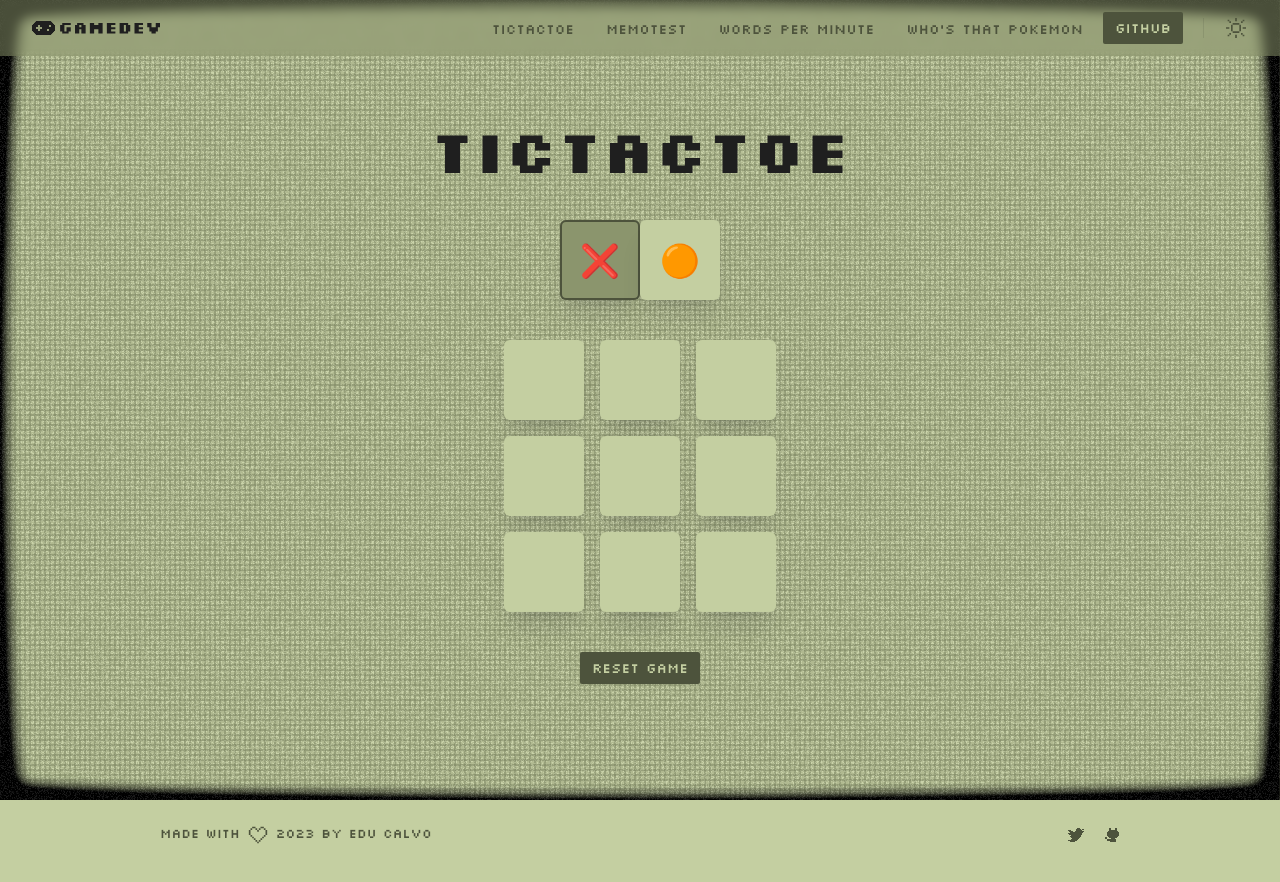
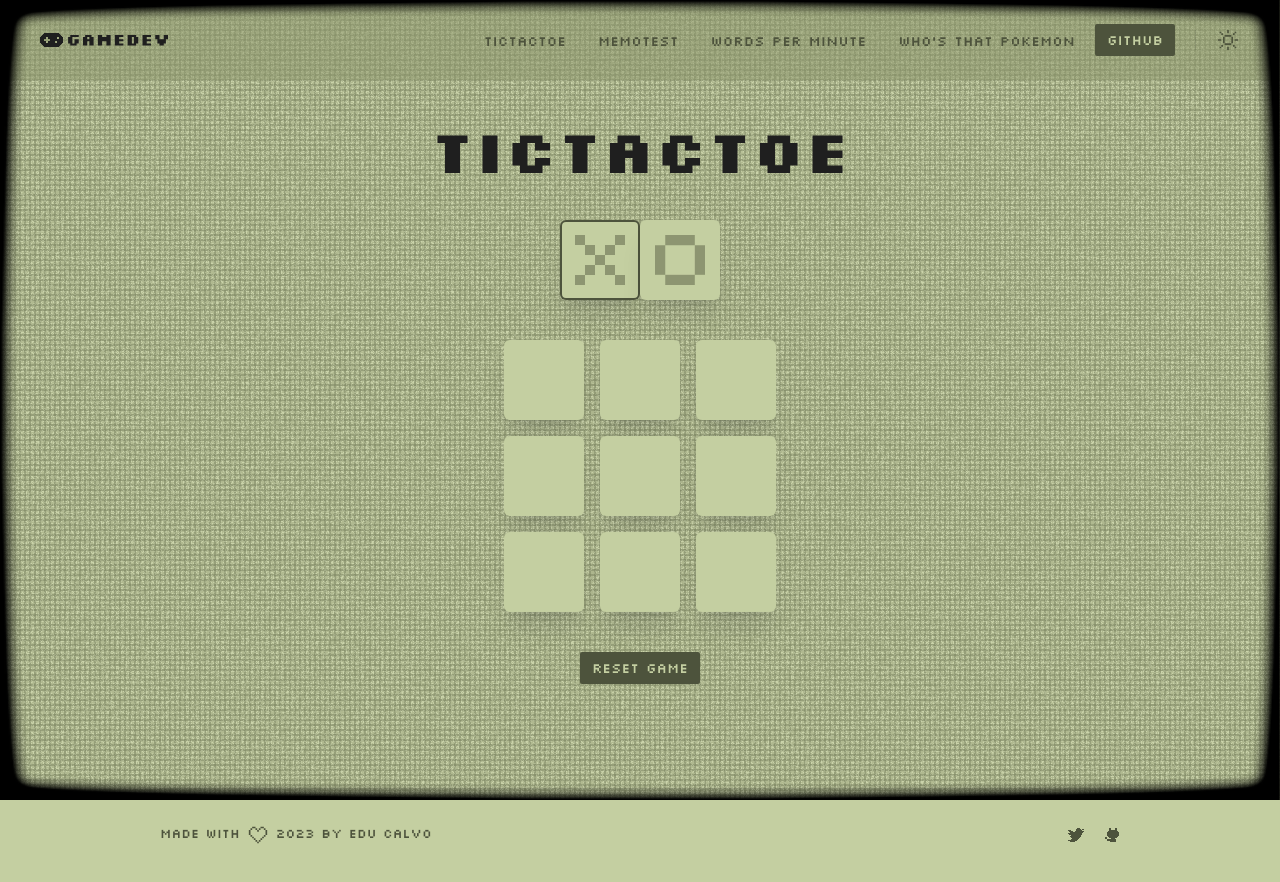
Before and after one commit to educlopez/gamedev, a Next.js app: page /games/tictactoe in a window 1280 px wide. Shown: the top 882 px of the page. Built offline with nearby package versions, Linux system fonts and the light colour scheme.

Commit message:
Update Header and Square components

```diff
--- a/src/components/Header.jsx
+++ b/src/components/Header.jsx
@@ -40,8 +40,7 @@ export const Header = forwardRef(function Header({ className }, ref) {
       ref={ref}
       className={clsx(
         className,
-        'fixed inset-x-0 top-0 z-50 flex h-14 items-center justify-between gap-12 px-4 transition sm:px-6 lg:z-30 lg:px-8',
-        !isInsideMobileNavigation && 'backdrop-blur-sm dark:backdrop-blur',
+        'fixed inset-x-0 top-0 z-40 flex h-20 items-center justify-between gap-12 px-4 transition sm:px-6 lg:z-30 lg:px-10',
         isInsideMobileNavigation
           ? 'bg-gameboy-400 dark:bg-gameboy-900'
           : 'bg-gameboy-400/[var(--bg-opacity-light)] dark:bg-gameboy-900/[var(--bg-opacity-dark)]'
--- a/src/components/Square.jsx
+++ b/src/components/Square.jsx
@@ -1,16 +1,30 @@
-import { motion } from 'framer-motion'
+import Image from 'next/image';
+import oicon from '@/images/tictactoe/o.png';
+import xicon from '@/images/tictactoe/x.png';
+import { motion } from 'framer-motion';
 
-import { FADE_UP_ANIMATION_VARIANTS } from '../lib/constants'
 
-export const Square = ({ children, isSelected, updateBoard, index }) => {
+
+import { FADE_UP_ANIMATION_VARIANTS } from '../lib/constants';
+
+
+export const Square = ({
+  children,
+  isSelected,
+  updateBoard,
+  index,
+  isInteractive = true,
+}) => {
   const className = `w-20 h-20 shadow-xl shadow-slate-900/10 rounded-md grid place-items-center text-4xl ${
     isSelected
-      ? 'bg-gameboy-400 ring-gameboy-700 dark:bg-gameboy-400 dark:ring-gameboy-100  ring-inset ring-2'
+      ? 'bg-gameboy-100 ring-gameboy-700 dark:bg-gameboy-700 dark:ring-gameboy-100  ring-inset ring-2'
       : 'bg-gameboy-100 dark:bg-gameboy-700'
   }`
 
   const handleClick = () => {
-    updateBoard(index)
+    if (isInteractive) {
+      updateBoard(index)
+    }
   }
 
   return (
@@ -19,7 +33,13 @@ export const Square = ({ children, isSelected, updateBoard, index }) => {
       className={className}
       variants={FADE_UP_ANIMATION_VARIANTS}
     >
-      {children}
+      {children === 'X' ? (
+        <Image src={xicon} alt="symbol" width={50} height={50} />
+      ) : children === 'O' ? (
+        <Image src={oicon} alt="symbol" width={50} height={50} />
+      ) : (
+        children
+      )}
     </motion.div>
   )
 }
--- a/src/lib/constants.js
+++ b/src/lib/constants.js
@@ -1,7 +1,7 @@
 export const TURNS = {
   // turnos
-  X: '❌',
-  O: '🟠',
+  X: 'X',
+  O: 'O',
 }
 
 export const WINNER_COMBOS = [
--- a/src/pages/_app.jsx
+++ b/src/pages/_app.jsx
@@ -52,8 +52,8 @@ export default function App({ Component, pageProps, router }) {
       >
         <div className="relative">
           <main className={`${silkscreen.variable}`}>
+            <div className="fixed top-0 left-0 z-50 w-full h-screen pointer-events-none crt"></div>
             <div className="fixed top-0 left-0 w-full h-screen overflow-hidden box-bg">
-              <div className="absolute top-0 left-0 z-0 w-full h-full crt"></div>
               <div className="noise absolute z-0 inset-[-200%] h-[400%] w-[400%] bg-[url('/images/framernoise.png')] bg-[length:256px] bg-left-top opacity-[10%]"></div>
               <div
                 className="fixed top-0 left-0 w-full h-full dark:hidden -z-10"
--- a/src/pages/games/tictactoe.jsx
+++ b/src/pages/games/tictactoe.jsx
@@ -1,7 +1,6 @@
 import { useEffect, useState } from 'react';
 import Head from 'next/head';
 import { checkEndGame, checkWinnerFrom } from '@/logic/board.js';
-import { resetGameStorage, saveGameToStorage } from '@/logic/storage/index.js';
 import confetti from 'canvas-confetti';
 import { motion } from 'framer-motion';
 
@@ -35,8 +34,9 @@ function Tictactoe() {
     setBoard(Array(9).fill(null))
     setTurn(TURNS.X)
     setWinner(null)
-
-    resetGameStorage()
+    if (typeof window !== 'undefined') {
+      window.localStorage.removeItem("ticTacToeGameState")
+    }
   }
 
   const updateBoard = (index) => {
@@ -126,12 +126,14 @@ function Tictactoe() {
           isSelected={turn === TURNS.X}
           variants={FADE_DOWN_ANIMATION_VARIANTS}
           onClick="-"
+          isInteractive={false}
         >
           {TURNS.X}
         </Square>
         <Square
           isSelected={turn === TURNS.O}
           variants={FADE_DOWN_ANIMATION_VARIANTS}
+          isInteractive={false}
         >
           {TURNS.O}
         </Square>
```
Also changed, not shown: src/images/tictactoe/o.png (added), src/images/tictactoe/x.png (added).
